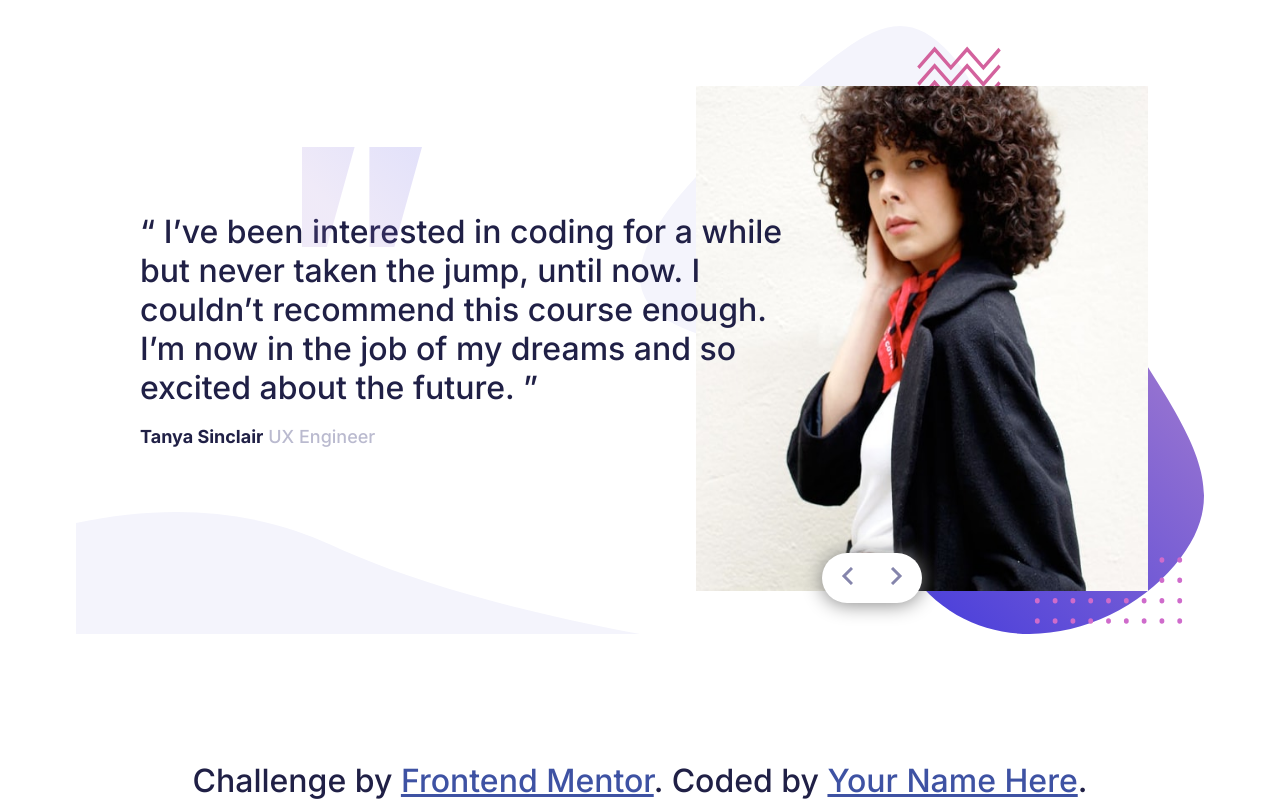
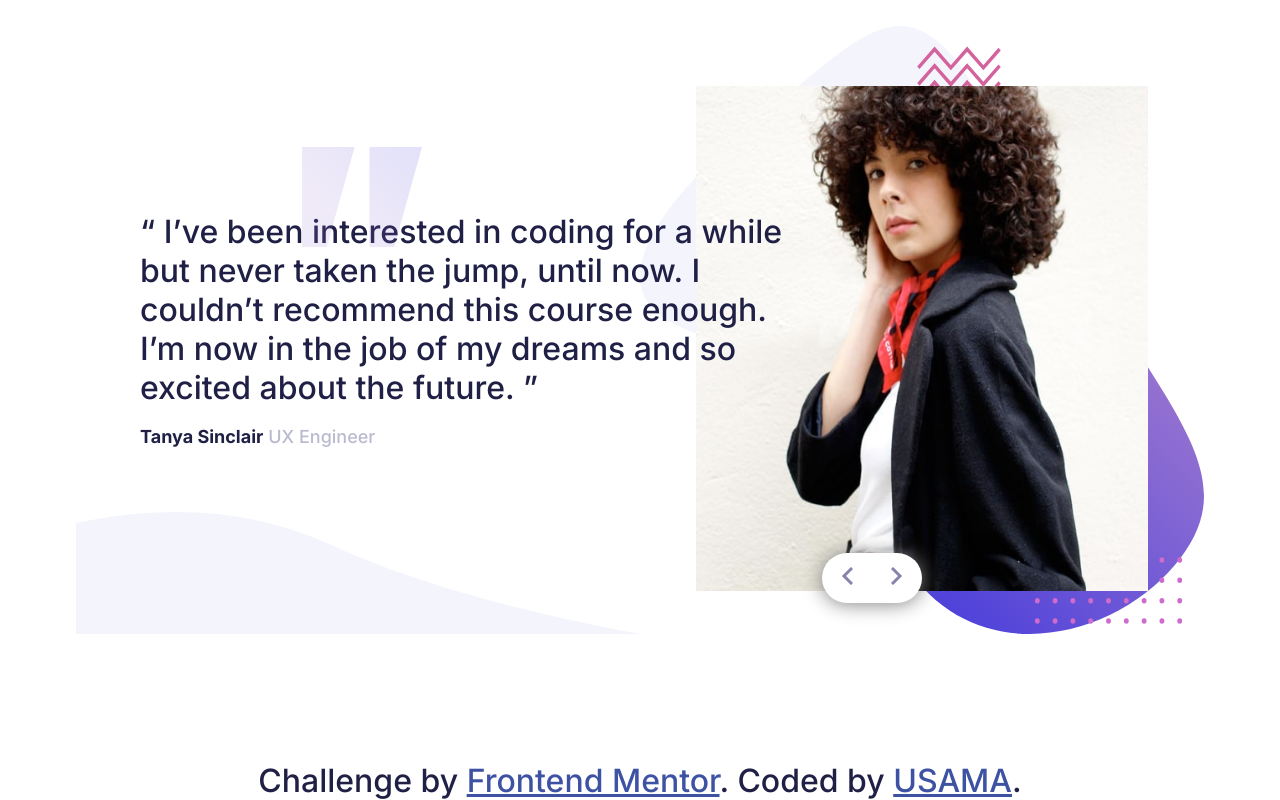
Before and after one commit to usamakhangt4/coding-bootcamp-testimonials-slider, a plain HTML site: page index.html in a window 1280 px wide. Drawn offline with Linux system fonts and the light colour scheme.

Commit message:
Update index.html

```diff
--- a/index.html
+++ b/index.html
@@ -86,7 +86,7 @@
 
   <div class="attribution">
     Challenge by <a href="https://www.frontendmentor.io?ref=challenge" target="_blank">Frontend Mentor</a>.
-    Coded by <a href="#">Your Name Here</a>.
+    Coded by <a href="https://github.com/usamakhangt4/coding-bootcamp-testimonials-slider">USAMA</a>.
   </div>
 </body>
 
```
